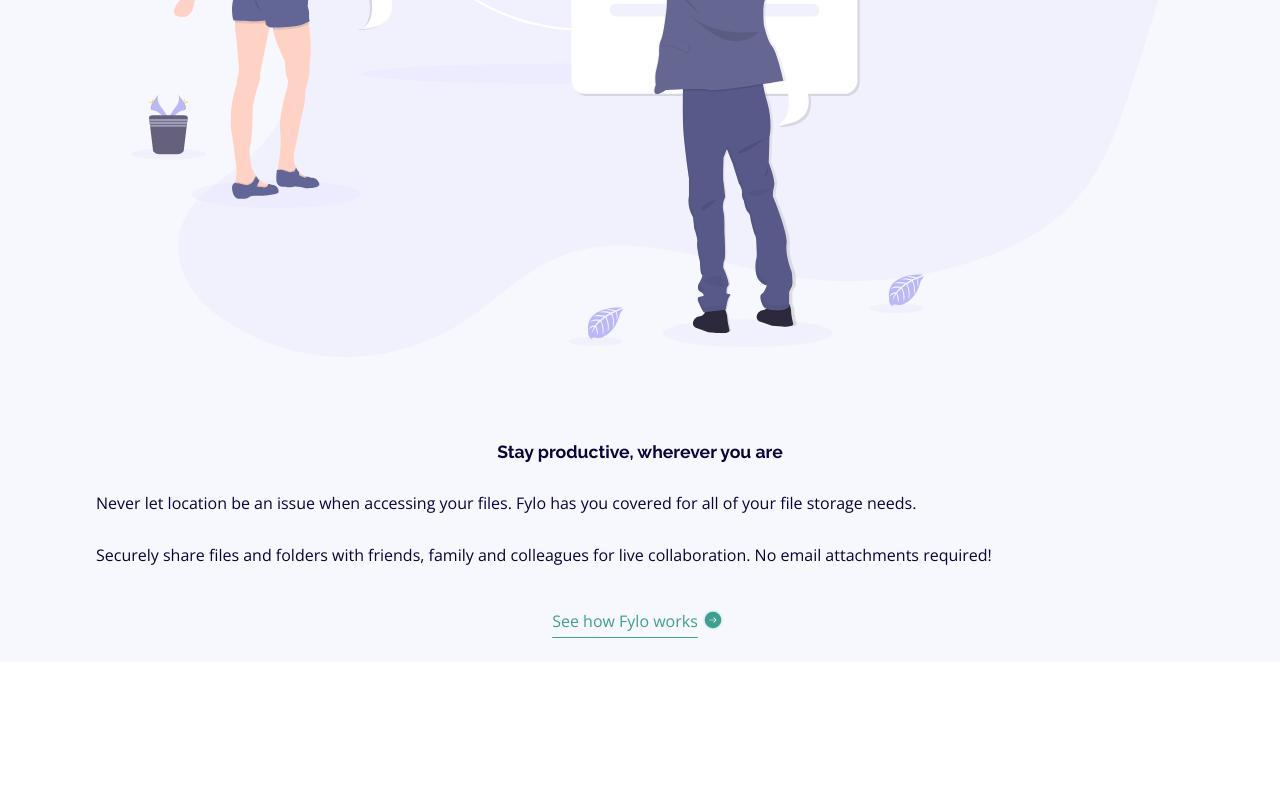
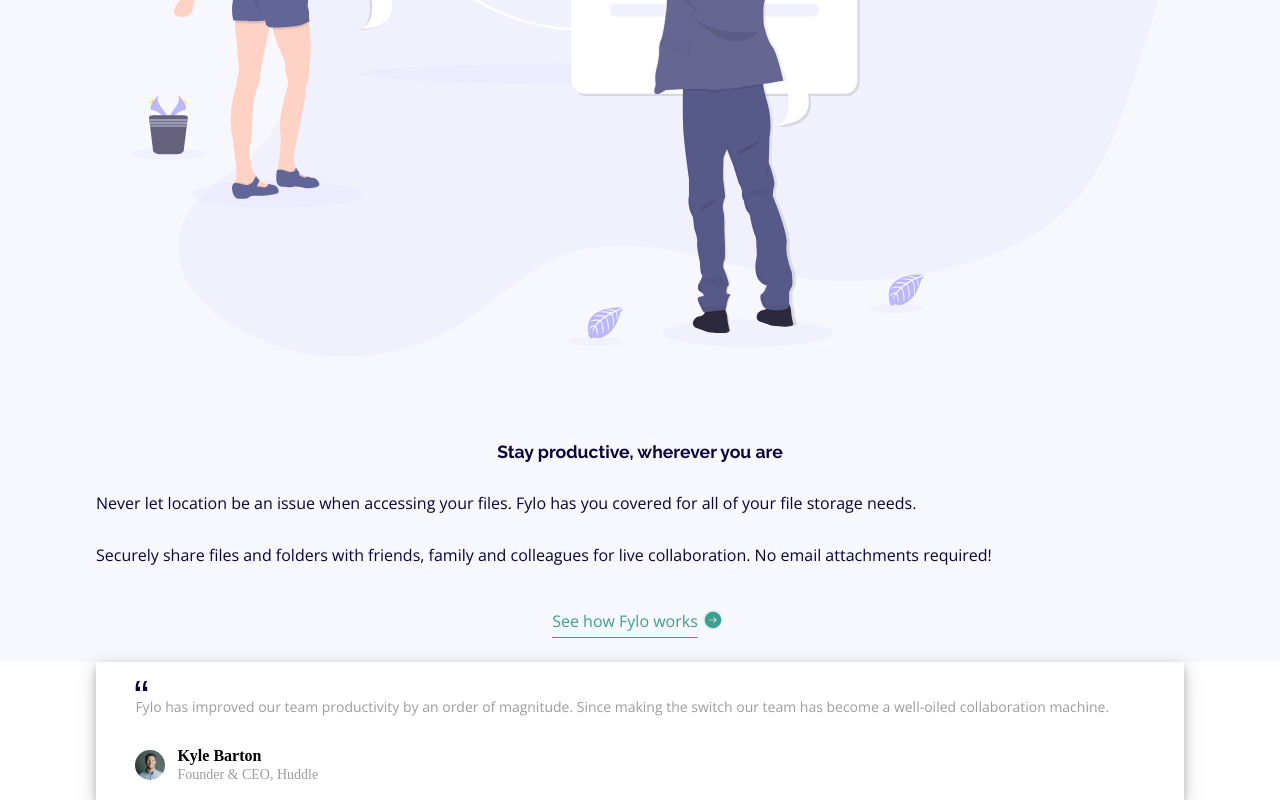
Before and after one commit to TeNeBiT-eng/Fylo-landing-page, a plain HTML site: page index.html in a window 1280 px wide. Shown: the part 1906-2706 px from the top of the page. Before the commit the page ends 2568 px from the top, so only its background shows below. Drawn offline with nearby package versions, Linux system fonts and the light colour scheme.

Commit message:
completed card

```diff
--- a/index.html
+++ b/index.html
@@ -59,7 +59,7 @@
             <div class="motherContainer2">
                 <div class="bg">
                     <div>
-                        <img src="/images/illustration-2.svg" alt="">
+                        <img src="/images/illustration-2.svg" class="illustration" alt="">
                     </div>
 
                     <div>
@@ -71,6 +71,20 @@
                             live collaboration. No email attachments required!</p>
                             <p class="see_how"><a href="#">See how Fylo works<span><img src="/images/icon-arrow.svg" alt=""></span></a></p>
 
+                    </div>
+                </div>
+            </div>
+            <div class="card">
+                <img src="/images/icon-quotes.svg" alt="">
+                <p>
+                    Fylo has improved our team productivity by an order of magnitude. Since
+                    making the switch our team has become a well-oiled collaboration machine.
+                </p>
+                <div class="user">
+                    <img src="/images/avatar-testimonial.jpg" alt="">
+                    <div class="name">
+                        <h4>Kyle Barton</h4>
+                        <small>Founder & CEO, Huddle</small>
                     </div>
                 </div>
             </div>
--- a/style/layouts/_section.scss
+++ b/style/layouts/_section.scss
@@ -57,7 +57,7 @@
             margin: 0 auto;
             div{
                 padding-top: 50px;
-                img{
+                .illustration{
                     width: 100%;
                 }
             }
@@ -89,3 +89,26 @@
         }
     }
 }
+
+.card{
+    border: 1px solid #ffffffff;
+    padding: 2vh 3vw;
+    width: 85%;
+    margin: 0 auto;
+    box-shadow: 0 4px 8px 0 rgba(0, 0, 0, 0.2), 0 6px 20px 0 rgba(0, 0, 0, 0.19);
+    p, small{
+        text-align: start;
+        font-size: 14px;
+        color: rgb(158, 156, 156);
+    }
+    .user{
+        display: flex;
+        align-items: center;
+        gap: 12px;
+        img{
+            width: 30px;
+            height: 30px;
+            border-radius: 50%;
+        }
+    }
+}
```
Also changed, not shown: style.css, 1 other file.
